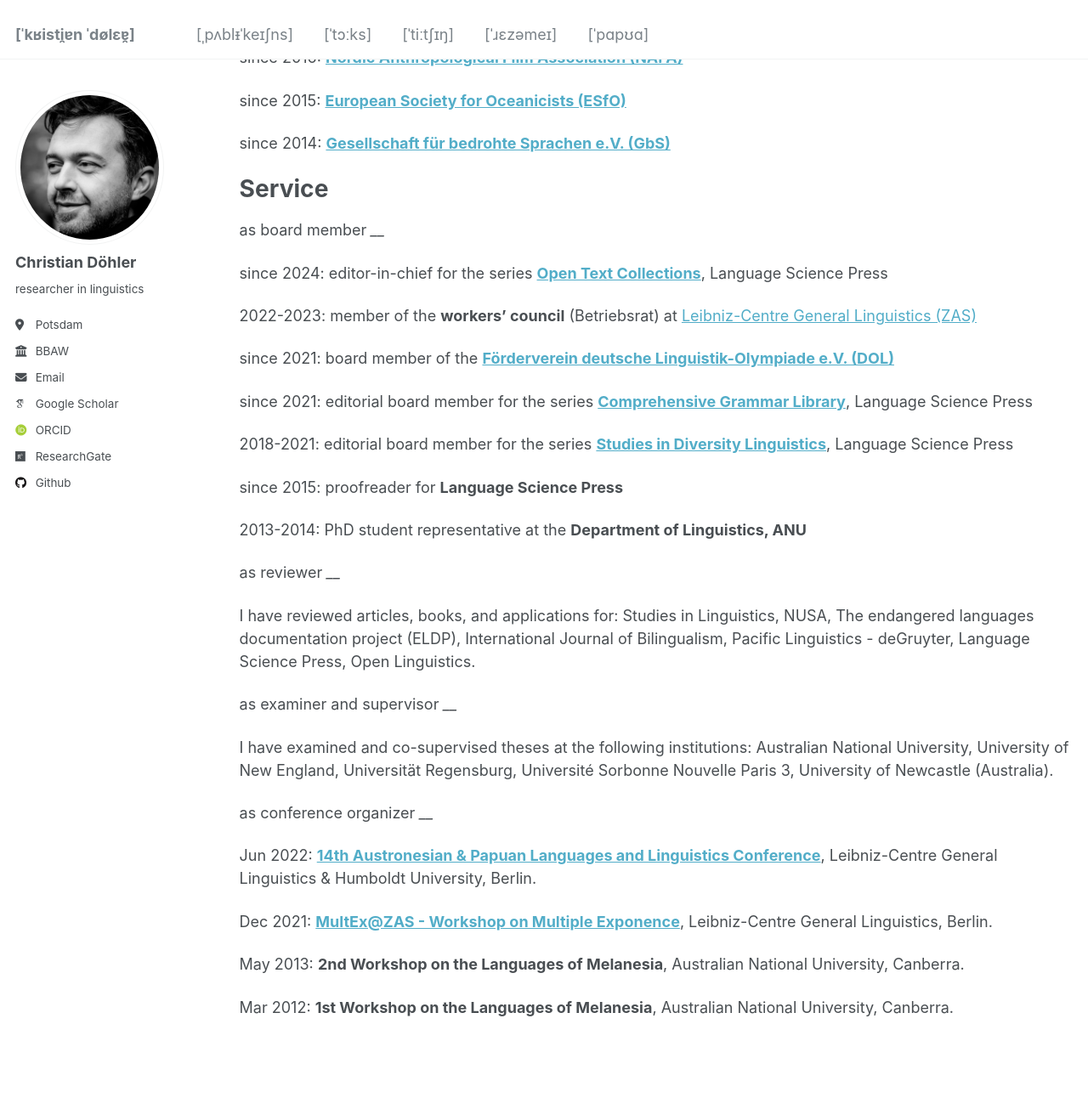
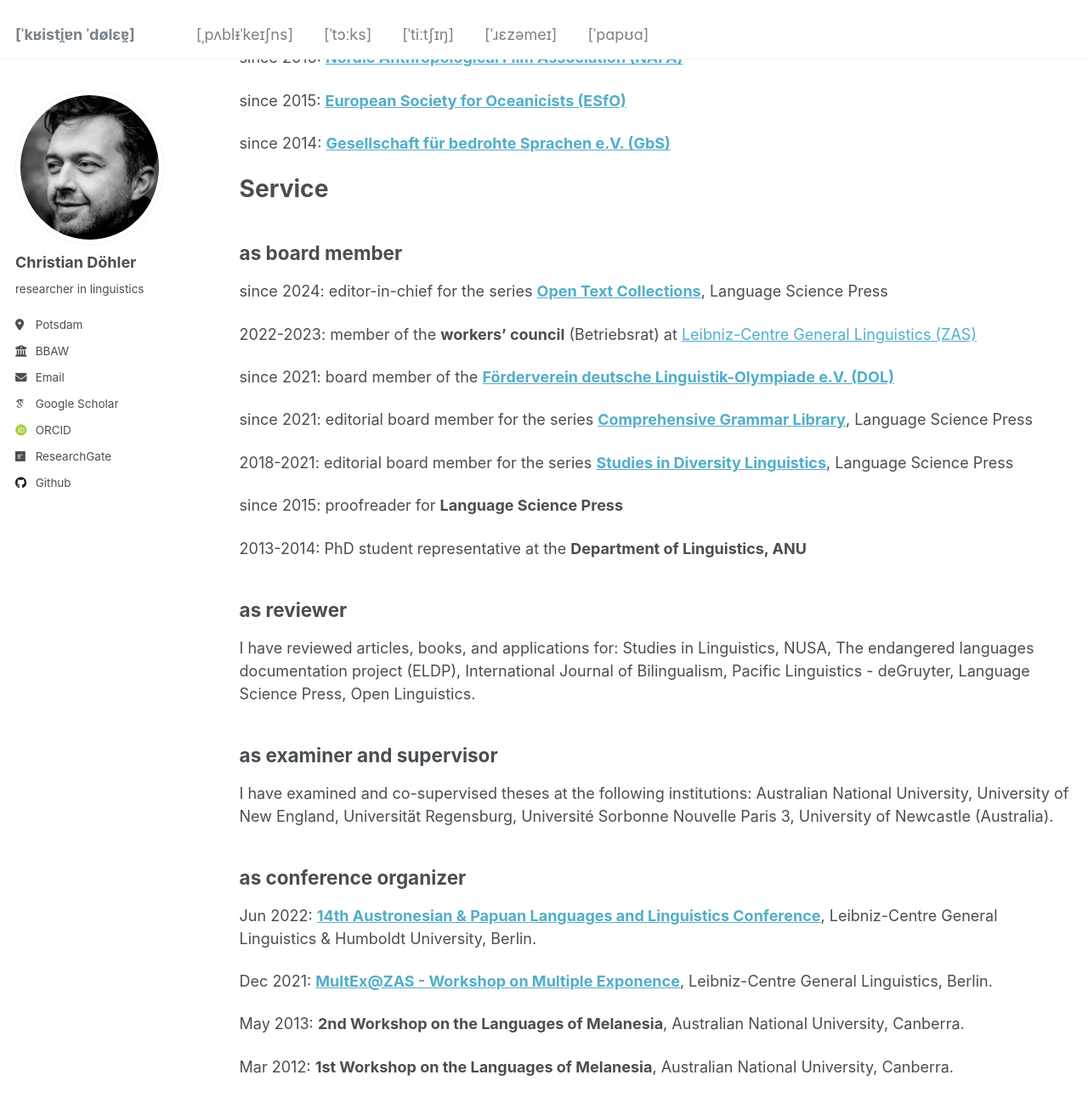
Before and after one commit to chrdoe/chrdoe.github.io, a Jekyll site: the page built from _pages/cv.md, in a window 1280 px wide and 1400 px high, scrolled down 3913 px. Shown: the top 1305 px of the window at 85% size. Built offline with Jekyll 4.4.1, drawn with Linux system fonts in a browser that asks for light colours; some web fonts are replaced.

Commit message:
Update cv.md

```diff
--- a/_pages/cv.md
+++ b/_pages/cv.md
@@ -121,7 +121,7 @@ Service
 ====
 
 as board member
-____
+----
 
 since 2024: editor-in-chief for the series [**Open Text Collections**](https://langsci-press.org/catalog/series/otc), Language Science Press
 
@@ -138,17 +138,17 @@ since 2015: proofreader for **Language Science Press**
 2013-2014: PhD student representative at the **Department of Linguistics, ANU**
 
 as reviewer
-____
+----
 
 I have reviewed articles, books, and applications for: Studies in Linguistics, NUSA, The endangered languages documentation project (ELDP), International Journal of Bilingualism, Pacific Linguistics - deGruyter, Language Science Press, Open Linguistics.
 
 as examiner and supervisor
-____
+----
 
 I have examined and co-supervised theses at the following institutions: Australian National University, University of New England, Universität Regensburg, Université Sorbonne Nouvelle Paris 3, University of Newcastle (Australia).
 
 as conference organizer
-____
+----
 
 Jun 2022: **[14th Austronesian & Papuan Languages and Linguistics Conference](https://sites.google.com/view/apll14-conference/)**, Leibniz-Centre General Linguistics & Humboldt University, Berlin.
 
```
